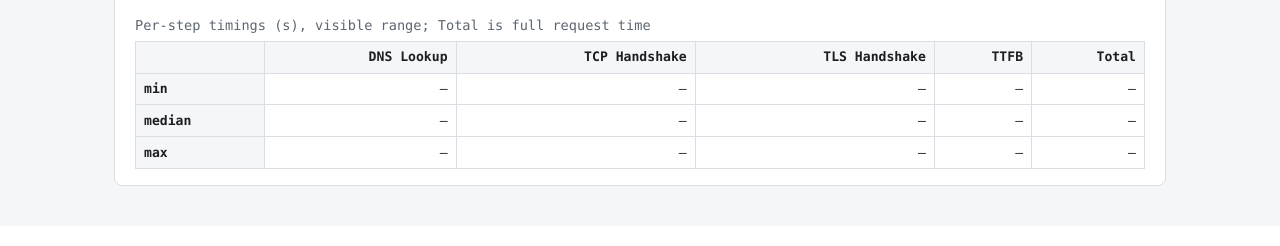
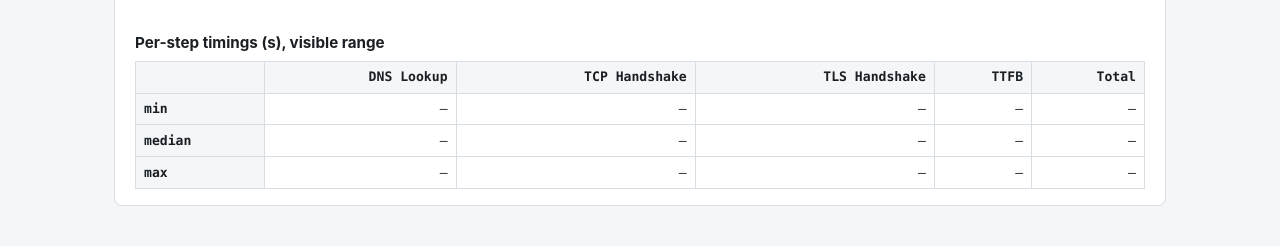
Before and after one commit to lukaszlacinski/esgfng-monitor, a Python web app: template src/templates/index.html in a window 1280 px wide. Shown: the part 578-824 px from the top of the page. Before the commit the page ends 764 px from the top, so only its background shows below. Run offline with Jinja, Linux system fonts and the light colour scheme; the template is opened without the code that fills it: most values are stand-ins (such as "Sample title", 1, 10 or a date in 2020).

Commit message:
Polish charts

```diff
--- a/src/templates/base.html
+++ b/src/templates/base.html
@@ -111,17 +111,16 @@
       border-collapse: collapse;
       font-size: 0.82rem;
     }
-    .stats-table caption {
-      caption-side: top;
-      text-align: left;
-      margin-bottom: 0.35rem;
-      font-size: 0.85rem;
+    .section-heading {
+      margin: 1rem 0 0.35rem;
+      font-size: 0.95rem;
     }
     .stats-table th,
     .stats-table td {
       border: 1px solid var(--border);
       padding: 0.35rem 0.5rem;
       text-align: right;
+      font-family: ui-monospace, SFMono-Regular, Menlo, Consolas, monospace;
     }
     .stats-table thead th {
       background: var(--bg);
--- a/src/templates/index.html
+++ b/src/templates/index.html
@@ -21,7 +21,7 @@
       <p class="muted" style="margin:0.35rem 0 0;font-size:0.85rem;">{{ target.error }}</p>
       {% endif %}
     </div>
-    <h3 style="margin:1rem 0 0;font-size:0.95rem;">Response time (last {{ hours }}h)</h3>
+    <h3 class="section-heading">Response time (last {{ hours }}h)</h3>
     <p class="muted" style="margin:0.25rem 0 0.75rem;font-size:0.85rem;">
       Stacked per-step timings. Tooltip shows step increment and cumulative curl value.
     </p>
@@ -44,8 +44,8 @@
       <canvas id="chart-{{ target.chart_id }}"></canvas>
     </div>
     <div class="stats-wrap">
-      <table class="stats-table mono" id="stats-chart-{{ target.chart_id }}">
-        <caption class="muted">Per-step timings (s), visible range; Total is full request time</caption>
+      <h3 class="section-heading">Per-step timings (s), visible range</h3>
+      <table class="stats-table" id="stats-chart-{{ target.chart_id }}">
         <thead>
           <tr>
             <th scope="col"></th>
```
